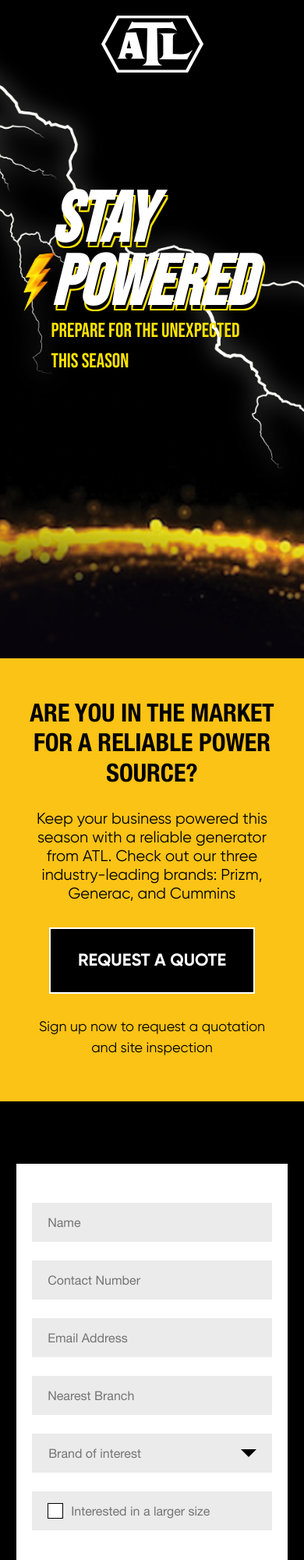
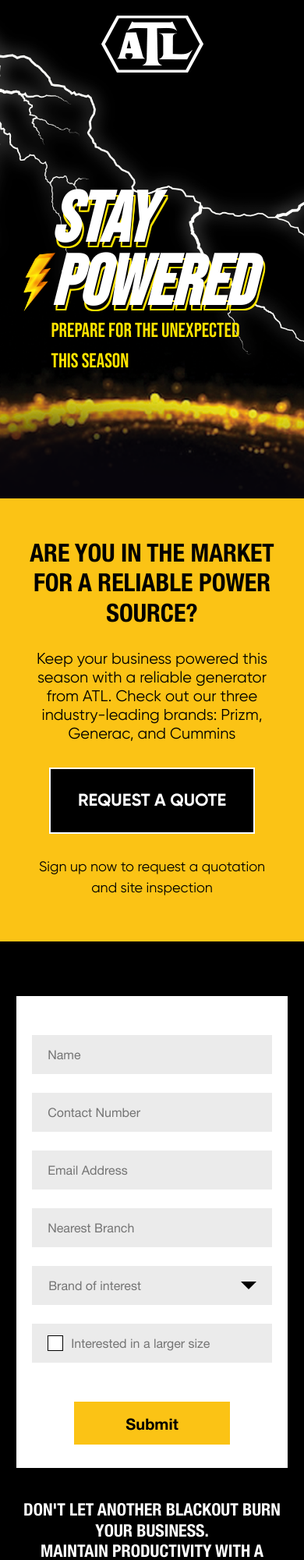
Before and after one commit to Naiem-Devs/alt, a plain HTML site: page index.html in a window 390 px wide. Shown: the top 2000 px of the page at 78% size. Drawn offline with Linux system fonts and the light colour scheme.

Commit message:
update -4

```diff
--- a/assets/css/responsive.css
+++ b/assets/css/responsive.css
@@ -450,6 +450,10 @@ img.thundar {
     flex-wrap: wrap;
 }
 
+.hero-Area {
+    padding-bottom: 140px;
+}
+
 .Request_img {
     display: none;
 }
@@ -512,7 +516,7 @@ img.thundar {
 }
 
 .contact-area {
-    padding-bottom: 80px;
+    padding: 70px 0 70px;
 }
 
 .pricing_content {
--- a/assets/css/style.css
+++ b/assets/css/style.css
@@ -166,7 +166,7 @@ li {
 
 
 /*============ Area Start =============*/
-.hero-Area {padding: 20px 0 200px;background-size: cover;min-height: 100vh;height: 100%;background-position: center;}
+.hero-Area {padding: 20px 0 200px;background-size: cover;/* min-height: 100vh; */height: 100%;background-position: center;}
 .logo {display: block;text-align: center;margin-bottom: 150px;}
 .hero_text {display: flex;align-items: center;height: 100%;color: #fff;text-transform: uppercase;font-family: 'Bebas Neue', cursive;justify-content: center;}
 
--- a/index.html
+++ b/index.html
@@ -61,7 +61,7 @@
             <div class="Request_content" data-aos="fade-right">
                 <h1>Are you in the market for a reliable power source?</h1>
                 <p> Keep your business powered this season with a reliable generator from ATL. Check out our three industry-leading brands: Prizm, Generac, and Cummins</p>
-                <a href="#" >Request a quote </a>
+                <a href="#contact" >Request a quote </a>
                 <span>Sign up now to request a quotation <br> and site inspection </span>
             </div>
             <div class="Request_img" data-aos="fade-left">
@@ -72,7 +72,7 @@
 
 
         <!---------contact Section START ---------->
-        <section class="contact-area">
+        <section class="contact-area" id="contact">
             <div class="container">
                 <div class="row">
                     <div class="col-lg-12">
```
